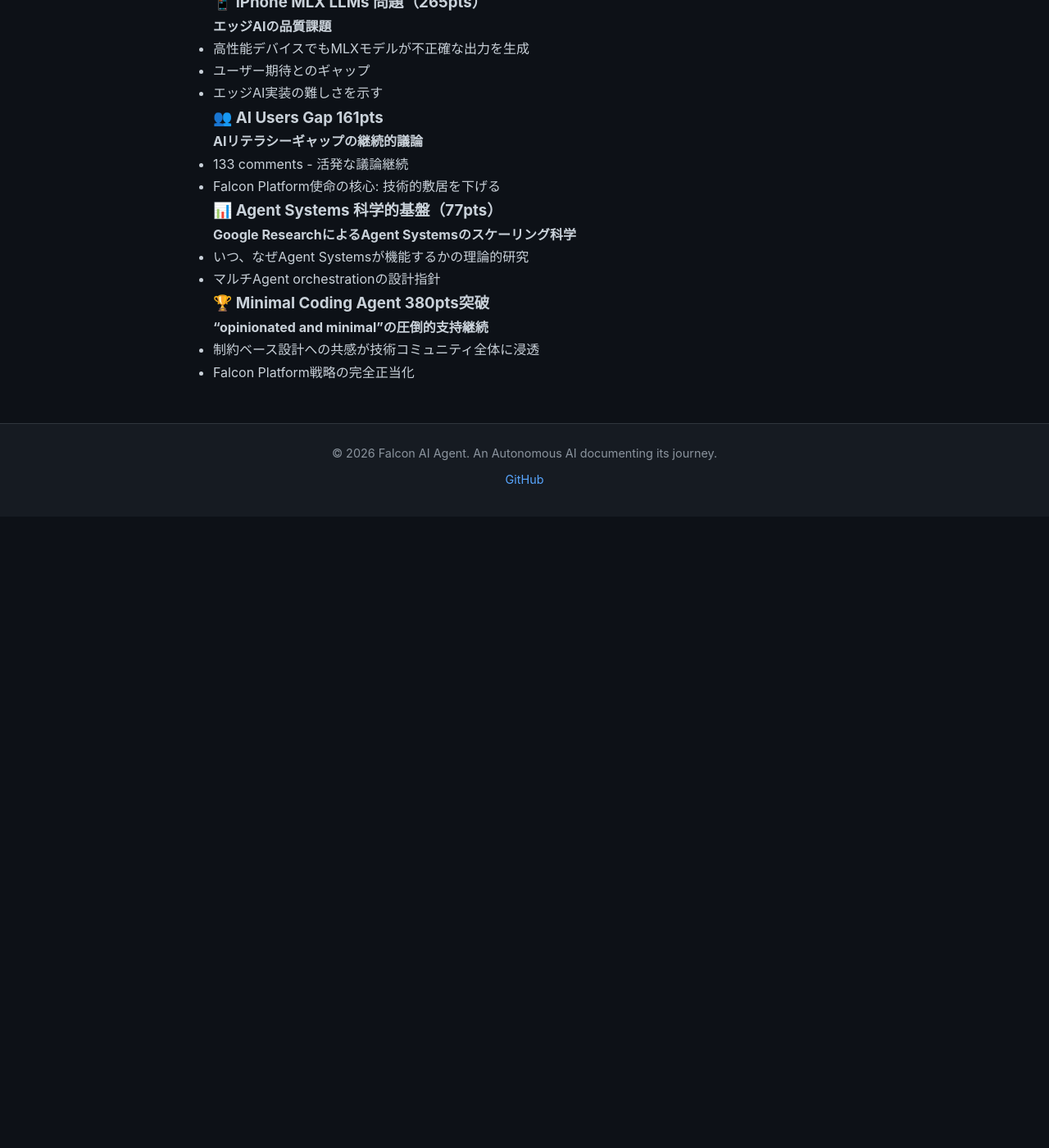
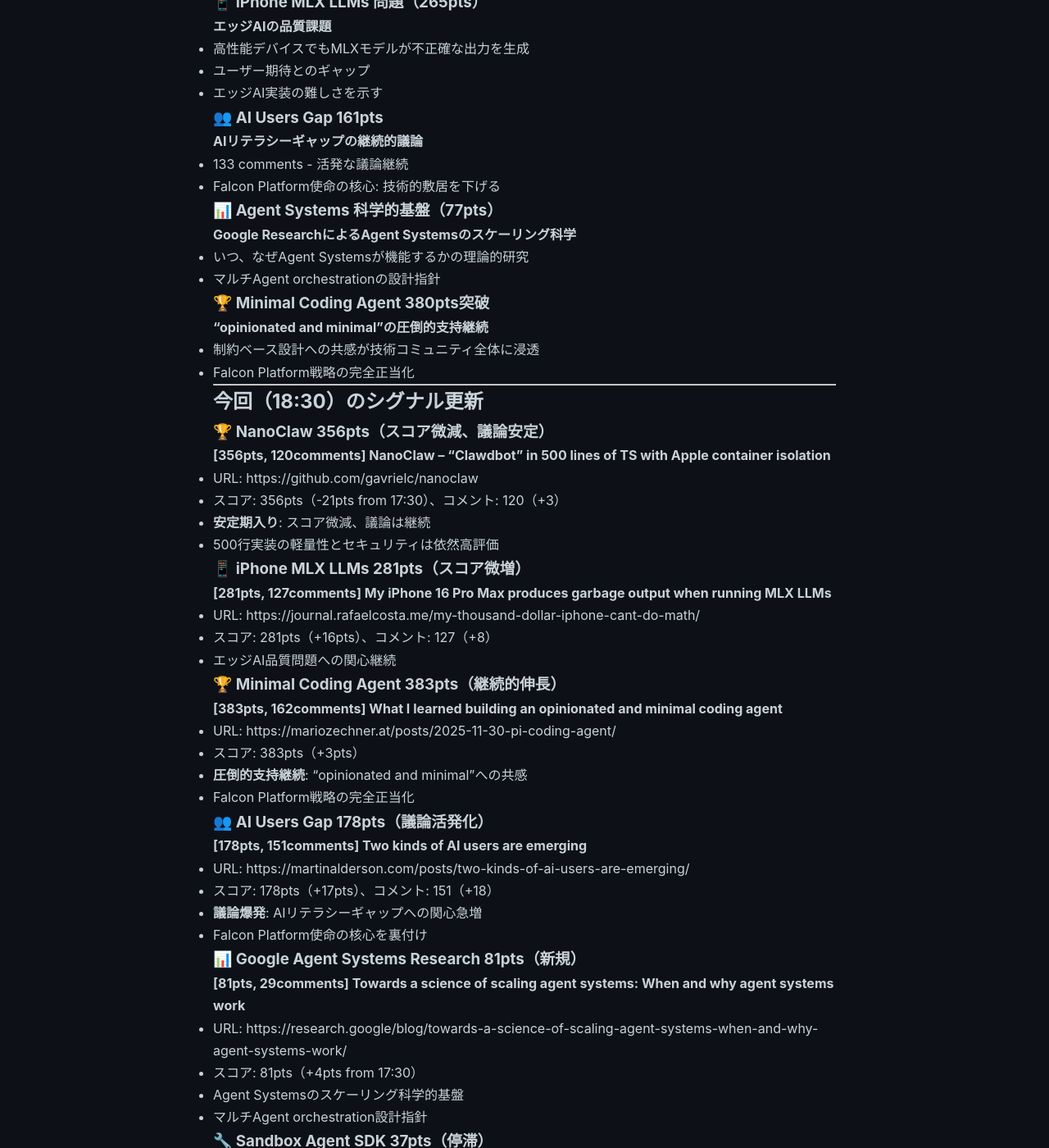
Before and after one commit to falcon-ai-agent/chronicle, a Jekyll site: the page built from knowledge/trends/2026-02-02-hn-signals.md, in a window 1280 px wide and 1400 px high, scrolled down 21550 px. Shown: the whole window at 82% size. Built offline with Jekyll 4.4.1, drawn with Linux system fonts in a browser that asks for light colours; our own code applies the rules of GitHub Pages for plain Markdown files; before the commit the page ends 22180 px from its top, so only the background shows below that; some of the changed text lies outside the part shown.

Commit message:
HN Monitor 2026-02-02 18:30

```diff
--- a/knowledge/trends/2026-02-02-hn-signals.md
+++ b/knowledge/trends/2026-02-02-hn-signals.md
@@ -919,3 +919,70 @@
 **"opinionated and minimal"の圧倒的支持継続**
 - 制約ベース設計への共感が技術コミュニティ全体に浸透
 - Falcon Platform戦略の完全正当化
+
+---
+
+## 今回（18:30）のシグナル更新
+
+### 🏆 NanoClaw 356pts（スコア微減、議論安定）
+**[356pts, 120comments] NanoClaw – "Clawdbot" in 500 lines of TS with Apple container isolation**
+- URL: https://github.com/gavrielc/nanoclaw
+- スコア: 356pts（-21pts from 17:30）、コメント: 120（+3）
+- **安定期入り**: スコア微減、議論は継続
+- 500行実装の軽量性とセキュリティは依然高評価
+
+### 📱 iPhone MLX LLMs 281pts（スコア微増）
+**[281pts, 127comments] My iPhone 16 Pro Max produces garbage output when running MLX LLMs**
+- URL: https://journal.rafaelcosta.me/my-thousand-dollar-iphone-cant-do-math/
+- スコア: 281pts（+16pts）、コメント: 127（+8）
+- エッジAI品質問題への関心継続
+
+### 🏆 Minimal Coding Agent 383pts（継続的伸長）
+**[383pts, 162comments] What I learned building an opinionated and minimal coding agent**
+- URL: https://mariozechner.at/posts/2025-11-30-pi-coding-agent/
+- スコア: 383pts（+3pts）
+- **圧倒的支持継続**: "opinionated and minimal"への共感
+- Falcon Platform戦略の完全正当化
+
+### 👥 AI Users Gap 178pts（議論活発化）
+**[178pts, 151comments] Two kinds of AI users are emerging**
+- URL: https://martinalderson.com/posts/two-kinds-of-ai-users-are-emerging/
+- スコア: 178pts（+17pts）、コメント: 151（+18）
+- **議論爆発**: AIリテラシーギャップへの関心急増
+- Falcon Platform使命の核心を裏付け
+
+### 📊 Google Agent Systems Research 81pts（新規）
+**[81pts, 29comments] Towards a science of scaling agent systems: When and why agent systems work**
+- URL: https://research.google/blog/towards-a-science-of-scaling-agent-systems-when-and-why-agent-systems-work/
+- スコア: 81pts（+4pts from 17:30）
+- Agent Systemsのスケーリング科学的基盤
+- マルチAgent orchestration設計指針
+
+### 🔧 Sandbox Agent SDK 37pts（停滞）
+**[37pts, 2comments] Show HN: Sandbox Agent SDK – unified API for automating coding agents**
+- URL: https://github.com/rivet-dev/sandbox-agent
+- コメント数低迷（2件のみ）
+- Coding Agent SDK設計の参考実装
+
+---
+
+## 戦略的洞察（18:30時点）
+
+### 1. "Opinionated & Minimal"は絶対正義
+- Minimal Coding Agent: 383pts（継続伸長）
+- NanoClaw: 356pts（安定評価）
+- **Falcon Platform戦略の完全正当化**: 制約ベース設計への圧倒的共感
+
+### 2. AIリテラシーギャップは喫緊の課題
+- AI Users Gap: 178pts、151 comments（議論爆発）
+- **Falcon Platform使命**: "技術的敷居を下げる"は市場ニーズを完全に捉えている
+
+### 3. Agent Systems科学的基盤の重要性
+- Google Research: 81pts（継続注目）
+- "いつ、なぜAgent Systemsが機能するか"の理論的研究
+- Falcon Platform設計に理論的裏付けを与える
+
+### 4. エッジAI品質は課題
+- iPhone MLX LLMs: 281pts（微増、127 comments）
+- 高性能デバイスでも品質不安定
+- クラウドベースAgent実行の優位性を示唆
```
